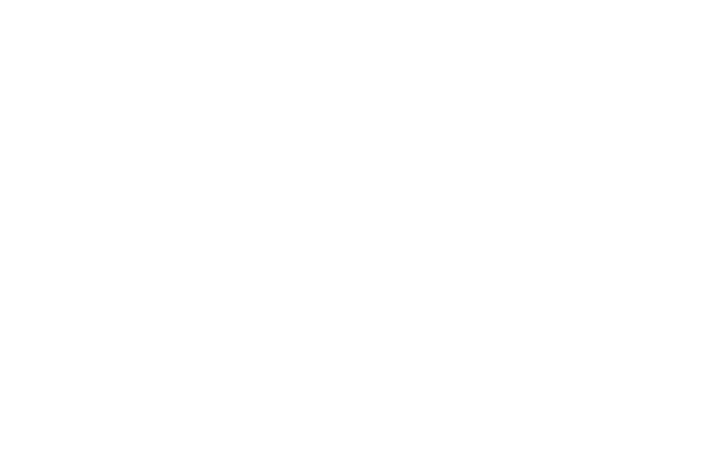
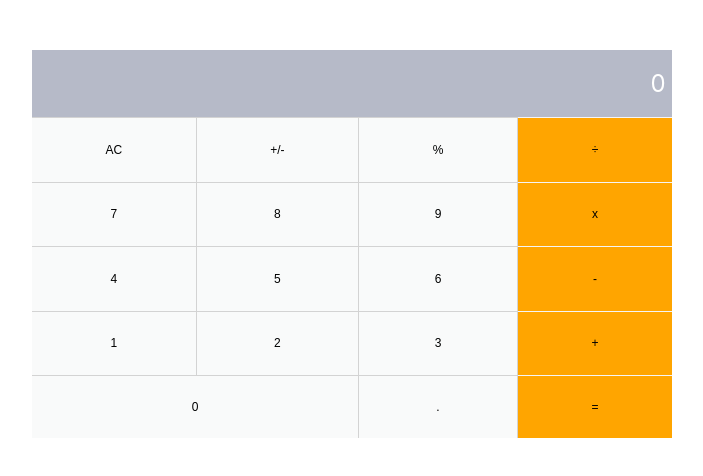
Before and after one commit to Matthieu96Code/math-magicians, a React (Create React App) app: page / in a window 1280 px wide. Shown: the top 476 px of the page, without its empty margins (288-991 px from the left). Built offline with nearby package versions, Linux system fonts and the light colour scheme.

Commit message:
update readme

```diff
--- a/src/components/Calculator.js
+++ b/src/components/Calculator.js
@@ -12,9 +12,9 @@ const Calculator = () => {
     const operation = calculate(result, e.target.textContent);
     setResult(operation);
   };
-
+  return (
     <div className="calculator">
-      <div className="screen">{result.next || result.total || '0' }</div>
+      <div className="screen">{result.next || result.total || '0'}</div>
       <div className="buttons">
         <button onClick={btnClick} type="button" className="calc-btn btn-ac special">AC</button>
         <button onClick={btnClick} type="button" className="calc-btn btn-+/- special">+/-</button>
@@ -23,7 +23,7 @@ const Calculator = () => {
         <button onClick={btnClick} type="button" className="calc-btn btn-7 numbers">7</button>
         <button onClick={btnClick} type="button" className="calc-btn btn-8 numbers">8</button>
         <button onClick={btnClick} type="button" className="calc-btn btn-9 numbers">9</button>
-        <button onClick={btnClick} type="button" className="calc-btn btn-× operation">×</button>
+        <button onClick={btnClick} type="button" className="calc-btn btn-x operation">x</button>
         <button onClick={btnClick} type="button" className="calc-btn btn-4 numbers">4</button>
         <button onClick={btnClick} type="button" className="calc-btn btn-5 numbers">5</button>
         <button onClick={btnClick} type="button" className="calc-btn btn-6 numbers">6</button>
@@ -36,7 +36,8 @@ const Calculator = () => {
         <button onClick={btnClick} type="button" className="calc-btn btn-. numbers">.</button>
         <button onClick={btnClick} type="button" className="calc-btn btn-= operation">=</button>
       </div>
-    </div>;
+    </div>
+  );
 };
 
 export default Calculator;
```
Also changed, not shown: 8 other files (tests, documents, lock files or other folders).
